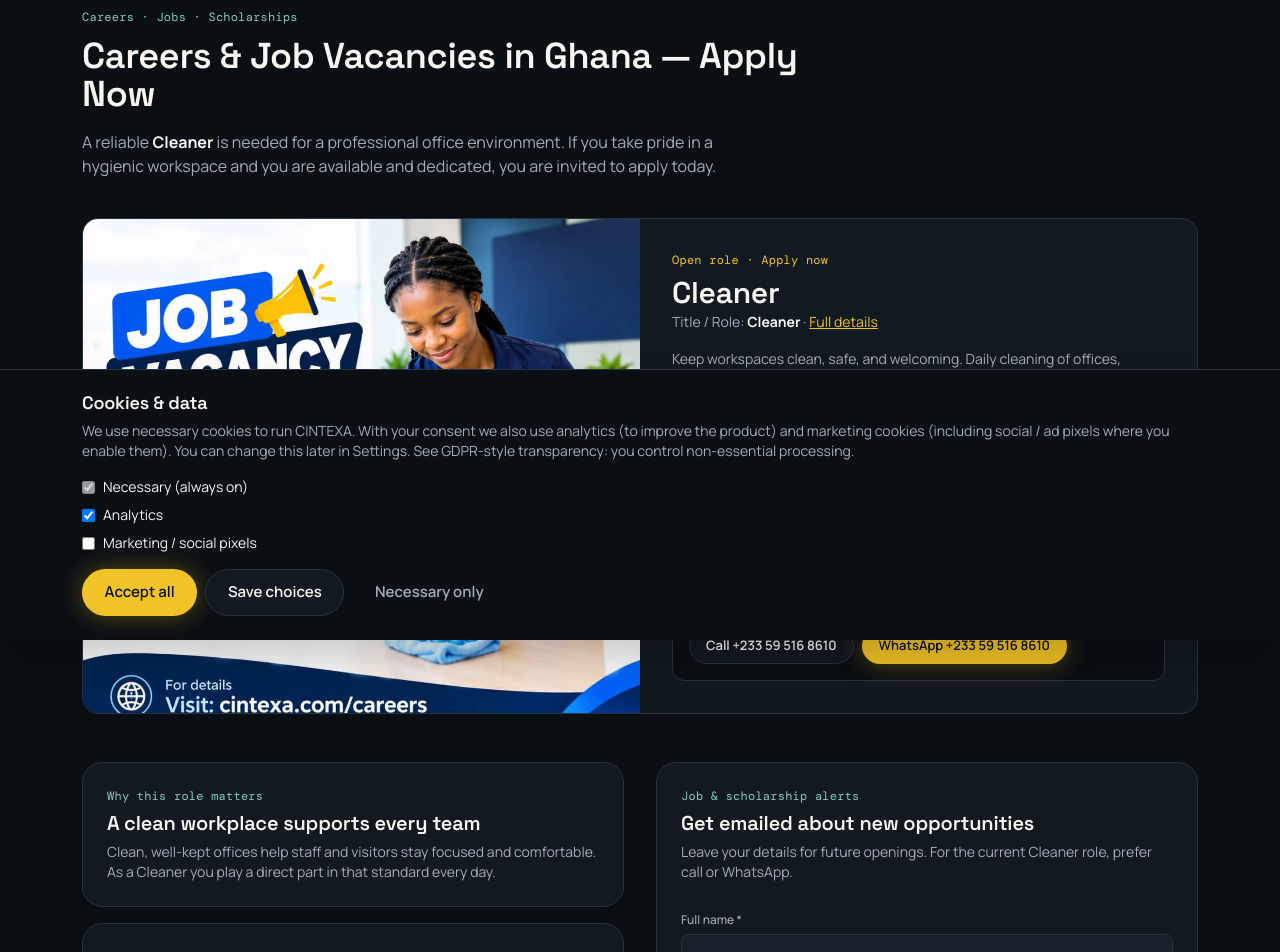
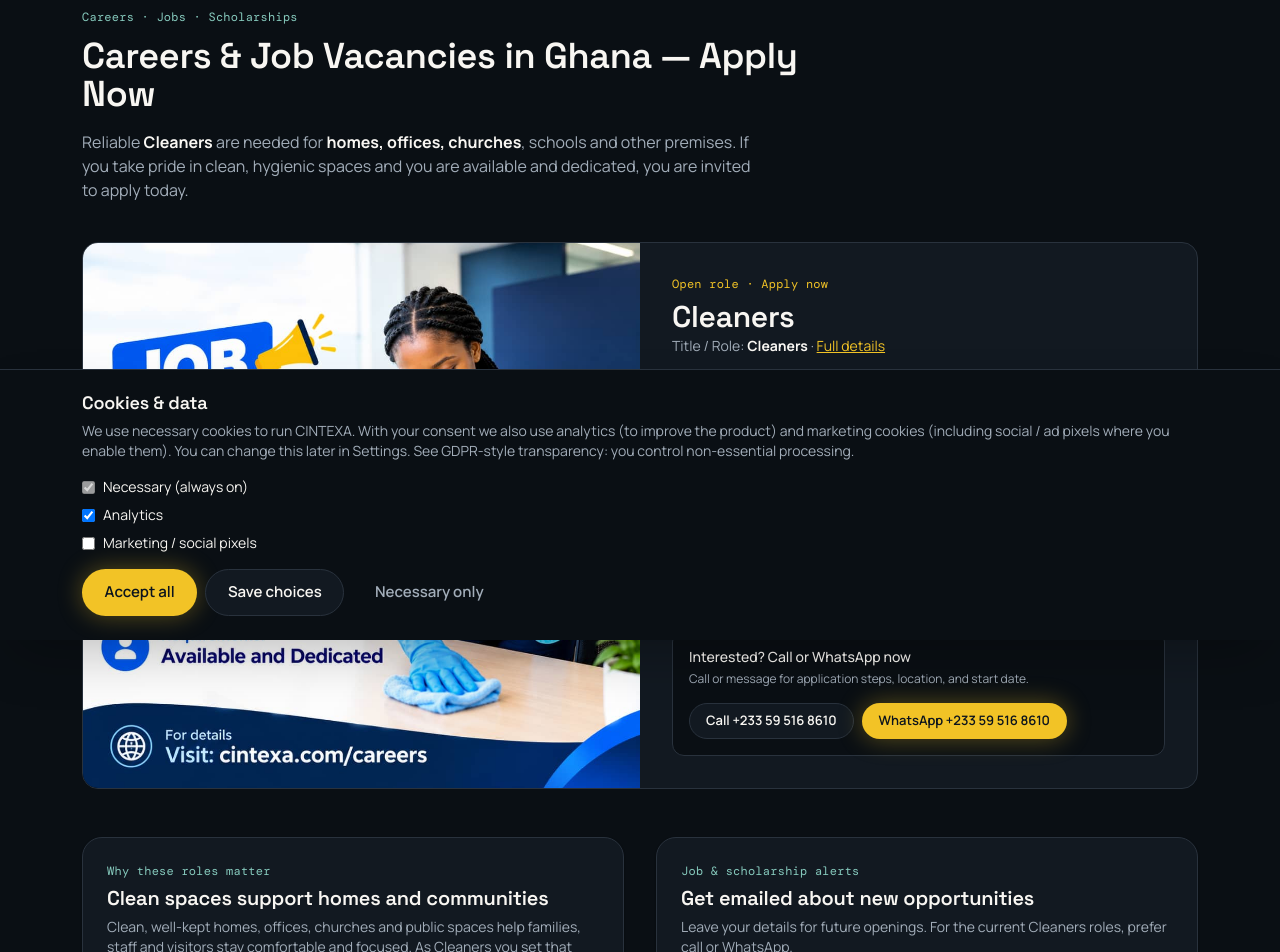
Before and after one commit to kyleel2249/CintexaWeb, a React (Vite) app in the folder artifacts/cintexa/: page /careers in a window 1280 px wide. Shown: the part 160-1112 px from the top of the page. Built offline with nearby package versions, Linux system fonts and the light colour scheme; no server answers.

Commit message:
Careers page: Cleaners copy for homes, offices, churches and community spaces

```diff
--- a/artifacts/cintexa/src/pages/Careers.tsx
+++ b/artifacts/cintexa/src/pages/Careers.tsx
@@ -6,7 +6,7 @@ const WHATSAPP_NUMBER = "233595168610";
 const PHONE_DISPLAY = "+233 59 516 8610";
 const PHONE_TEL = "+233595168610";
 const WHATSAPP_URL = `https://wa.me/${WHATSAPP_NUMBER}?text=${encodeURIComponent(
-  "Hello, I am interested in the Cleaner job vacancy. Please share application details.",
+  "Hello, I am interested in the Cleaners job vacancy. Please share application details.",
 )}`;
 
 const INTERESTS = [
@@ -49,7 +49,7 @@ export function Careers() {
     document.title =
       "Careers & Jobs in Ghana | Job Alerts & Scholarships — CINTEXA";
     const desc =
-      "Cleaner job vacancy in Ghana. Apply now — available and dedicated candidates welcome. Call or WhatsApp +233 59 516 8610. Sign up for job and scholarship alerts.";
+      "Cleaners job vacancy in Ghana. Apply now for homes, offices, churches and more — available and dedicated candidates welcome. Call or WhatsApp +233 59 516 8610. Sign up for job and scholarship alerts.";
     let meta = document.querySelector('meta[name="description"]');
     if (!meta) {
       meta = document.createElement("meta");
@@ -123,9 +123,10 @@ export function Careers() {
           Careers & Job Vacancies in Ghana — Apply Now
         </h1>
         <p className="mt-4 max-w-2xl text-[hsl(var(--fg-muted))]">
-          A reliable{" "}
-          <strong className="text-[hsl(var(--fg))]">Cleaner</strong> is needed for a professional
-          office environment. If you take pride in a hygienic workspace and you are available and
+          Reliable{" "}
+          <strong className="text-[hsl(var(--fg))]">Cleaners</strong> are needed for{" "}
+          <strong className="text-[hsl(var(--fg))]">homes, offices, churches</strong>, schools and
+          other premises. If you take pride in clean, hygienic spaces and you are available and
           dedicated, you are invited to apply today.
         </p>
 
@@ -135,14 +136,14 @@ export function Careers() {
           itemScope
           itemType="https://schema.org/JobPosting"
         >
-          <meta itemProp="title" content="Cleaner" />
+          <meta itemProp="title" content="Cleaners" />
           <meta itemProp="employmentType" content="FULL_TIME" />
           <meta itemProp="hiringOrganization" content="Hiring partner" />
           <div className="grid gap-0 lg:grid-cols-2">
             <div className="relative min-h-[280px] bg-[hsl(var(--bg))]">
               <img
                 src="/careers/cleaner-job-vacancy.jpeg"
-                alt="Cleaner job vacancy — professional cleaning staff in modern office"
+                alt="Cleaners job vacancy Ghana — cleaning homes, offices, churches and community spaces"
                 className="absolute inset-0 h-full w-full object-cover"
                 itemProp="image"
               />
@@ -153,27 +154,32 @@ export function Careers() {
               </p>
               <h2 className="cx-display mt-2 text-2xl sm:text-3xl" itemProp="title">
                 <Link href="/careers/cleaner" className="hover:underline">
-                  Cleaner
+                  Cleaners
                 </Link>
               </h2>
               <p className="mt-1 text-sm text-[hsl(var(--fg-muted))]">
-                Title / Role: <strong className="text-[hsl(var(--fg))]">Cleaner</strong>
+                Title / Role: <strong className="text-[hsl(var(--fg))]">Cleaners</strong>
                 {" · "}
                 <Link href="/careers/cleaner" className="underline" style={{ color: "hsl(var(--accent))" }}>
                   Full details
                 </Link>
               </p>
               <p className="mt-4 text-sm leading-relaxed text-[hsl(var(--fg-muted))]" itemProp="description">
-                Keep workspaces clean, safe, and welcoming. Daily cleaning of offices, meeting
-                areas, restrooms, and common spaces; restocking supplies; and reporting maintenance
-                needs. Ideal for someone who is{" "}
+                Keep homes, offices, churches, schools and other premises clean, safe and
+                welcoming. Routine cleaning of rooms, halls, restrooms, kitchens and shared areas;
+                restocking supplies; and reporting maintenance needs. Ideal for people who are{" "}
                 <strong className="text-[hsl(var(--fg))]">available and dedicated</strong>,
-                punctual, and proud of high standards.
+                punctual, and proud of high standards in residential, workplace and community
+                settings.
               </p>
               <ul className="mt-4 space-y-2 text-sm text-[hsl(var(--fg-muted))]">
                 <li>
                   <span style={{ color: "hsl(var(--accent))" }}>→</span> Role:{" "}
-                  <strong className="text-[hsl(var(--fg))]">Cleaner</strong>
+                  <strong className="text-[hsl(var(--fg))]">Cleaners</strong>
+                </li>
+                <li>
+                  <span style={{ color: "hsl(var(--accent))" }}>→</span> Scope: Homes, offices,
+                  churches, schools &amp; more
                 </li>
                 <li>
                   <span style={{ color: "hsl(var(--accent))" }}>→</span> Requirements: Available and
@@ -216,18 +222,19 @@ export function Careers() {
         <div className="mt-12 grid gap-8 lg:grid-cols-2">
           <div className="space-y-4">
             <div className="cx-card">
-              <p className="cx-eyebrow">Why this role matters</p>
-              <h2 className="cx-display mt-2 text-xl">A clean workplace supports every team</h2>
+              <p className="cx-eyebrow">Why these roles matter</p>
+              <h2 className="cx-display mt-2 text-xl">Clean spaces support homes and communities</h2>
               <p className="mt-2 text-sm text-[hsl(var(--fg-muted))]">
-                Clean, well-kept offices help staff and visitors stay focused and comfortable. As a
-                Cleaner you play a direct part in that standard every day.
+                Clean, well-kept homes, offices, churches and public spaces help families, staff and
+                visitors stay comfortable and focused. As Cleaners you set that standard every day,
+                wherever the assignment is.
               </p>
             </div>
             <div className="cx-card">
               <p className="cx-eyebrow">Scholarships & more jobs</p>
               <h2 className="cx-display mt-2 text-xl">Stay informed</h2>
               <p className="mt-2 text-sm text-[hsl(var(--fg-muted))]">
-                Sign up for alerts on new roles and scholarship programmes. For the Cleaner vacancy,
+                Sign up for alerts on new roles and scholarship programmes. For the Cleaners vacancy,
                 calling or WhatsApping is the fastest way to apply.
               </p>
               <Link href="/dashboard/careers" className="cx-btn cx-btn-secondary cx-btn-sm mt-4">
@@ -240,7 +247,7 @@ export function Careers() {
             <p className="cx-eyebrow">Job & scholarship alerts</p>
             <h2 className="cx-display mt-2 text-xl">Get emailed about new opportunities</h2>
             <p className="mt-2 text-sm text-[hsl(var(--fg-muted))]">
-              Leave your details for future openings. For the current Cleaner role, prefer call or
+              Leave your details for future openings. For the current Cleaners roles, prefer call or
               WhatsApp.
             </p>
 
@@ -322,7 +329,7 @@ export function Careers() {
               )}
               {status === "done" && (
                 <p className="text-sm" style={{ color: "hsl(var(--accent))" }}>
-                  You&apos;re on the list. For the Cleaner role, call or WhatsApp {PHONE_DISPLAY}.
+                  You&apos;re on the list. For Cleaners roles, call or WhatsApp {PHONE_DISPLAY}.
                 </p>
               )}
               <button
@@ -337,7 +344,7 @@ export function Careers() {
         </div>
 
         <p className="mt-10 text-xs text-[hsl(var(--fg-muted))]">
-          Cleaner job vacancy · Call{" "}
+          Cleaners job vacancy · Call{" "}
           <a href={`tel:${PHONE_TEL}`} className="underline hover:text-[hsl(var(--fg))]">
             {PHONE_DISPLAY}
           </a>{" "}
```
